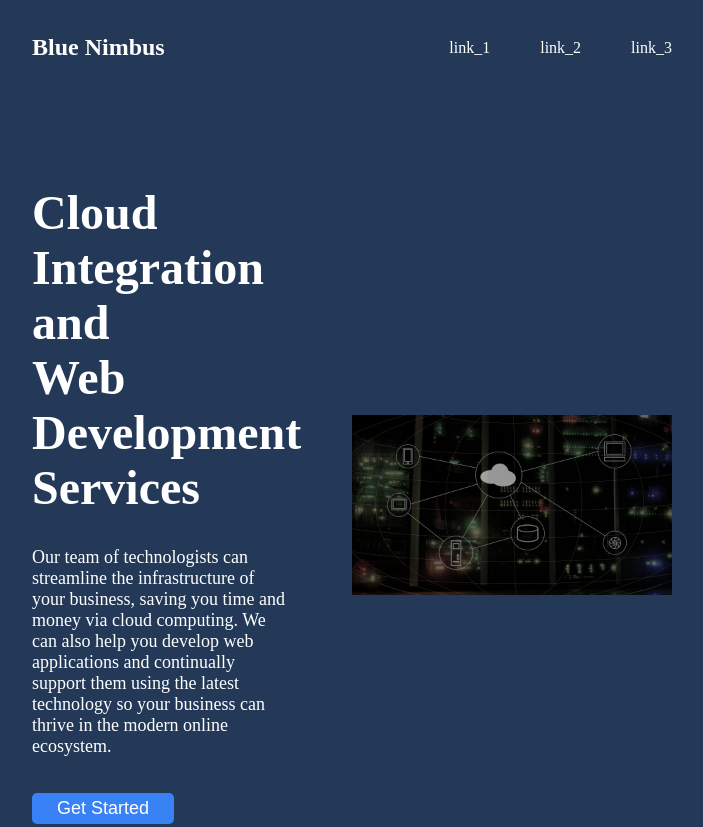
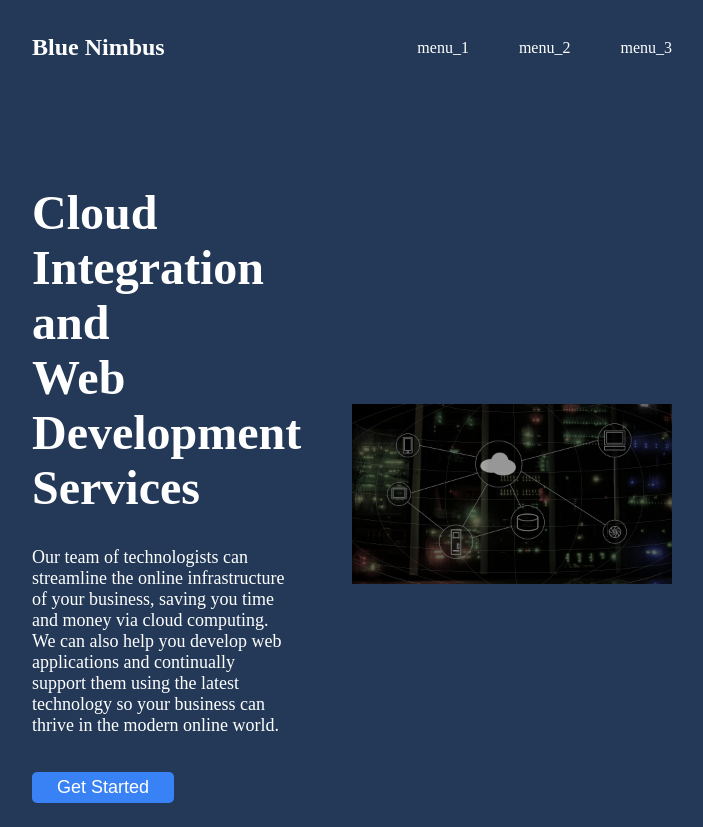
Before and after one commit to fredjzhao/company-website, a plain HTML site: page index.html in a window 1280 px wide. Shown: the top 827 px of the page, without its empty margins (288-991 px from the left). Drawn offline with Linux system fonts and the light colour scheme.

Commit message:
edited some text

```diff
--- a/index.html
+++ b/index.html
@@ -12,15 +12,15 @@
         <div class="header-bar">
             <h3 class="logo">Blue Nimbus</h1>
             <ul>
-                <li><a href="./">link_1</a></li>
-                <li><a href="./">link_2</a></li>
-                <li><a href="./">link_3</a></li>
+                <li><a href="./">menu_1</a></li>
+                <li><a href="./">menu_2</a></li>
+                <li><a href="./">menu_3</a></li>
             </ul>
         </div>
         <div class="header-content">
             <div class="header-intro">
                 <h1 class="hero">Cloud Integration and <br> Web Development Services</h1>
-                <p>Our team of technologists can streamline the infrastructure of your business, saving you time and money via cloud computing. We can also help you develop web applications and continually support them using the latest technology so your business can thrive in the modern online ecosystem.</p><br>
+                <p>Our team of technologists can streamline the online infrastructure of your business, saving you time and money via cloud computing. We can also help you develop web applications and continually support them using the latest technology so your business can thrive in the modern online world.</p><br>
                 <button class="start-button-header">Get Started</button>
             </div>
             <img src="images/cloud-computing.jpg" alt="cloud-computing-image" class="cloud-computing-image">
@@ -48,7 +48,7 @@
         </div>
     </div>
     <div class="testimonial-section">
-            <p class="testimonial">Great experience working with this team of developers! They were able to move the data on our server to the cloud seamlessly, and now we're able to scale our business up much more cost-effectively. Highly recommended!</p>
+            <p class="testimonial">Great experience working with this team of developers! They listened to what we wanted, developed a wonderful solution, and now we're able to scale up our business much more efficiently. Highly recommended!</p>
             <p class="testimonial-customer">-A customer's testimonial</p>
     </div>
     <div class="banner-section">
```
